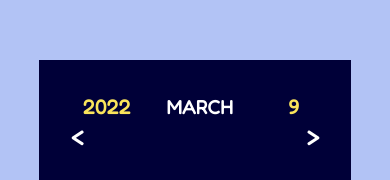
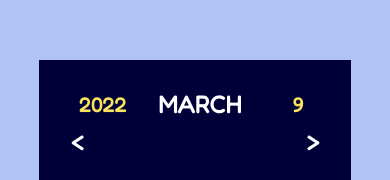
Before and after one commit to devJenna/javascript-calendar, a plain HTML site: page index.html in a window 390 px wide. Shown: the part 151-331 px from the top of the page. Drawn offline with Linux system fonts and the light colour scheme; a web font is replaced by a local one.

Commit message:
update alignment and media query breakpoint

```diff
--- a/style.css
+++ b/style.css
@@ -41,6 +41,7 @@ body {
     background-color: #000038;
     color: #ffffff;
     /* border-radius: 10px 0 0 10px; */
+    /* align-items: center; */
 }
 .year, .date {
     /* color: #F9DB15; */
@@ -53,7 +54,10 @@ body {
     font-size: 1.25rem;
 }
 .today h2, h5 {
-    padding-bottom: 0.2rem;
+    /* padding-bottom: 0.2rem; */
+    padding-bottom: 0.5rem;
+    font-size: 1.5rem;
+    /* font-size: 4vmin; */
 }
 .nav-button {
     text-align: center;
@@ -109,7 +113,8 @@ body {
 }
 
 /* add media query */
-@media (max-width: 414px) {
+/* @media (max-width: 414px) { */
+    @media (max-width: 597px) {
     .container {
         /* display: flex; */
         flex-direction: column;
```
